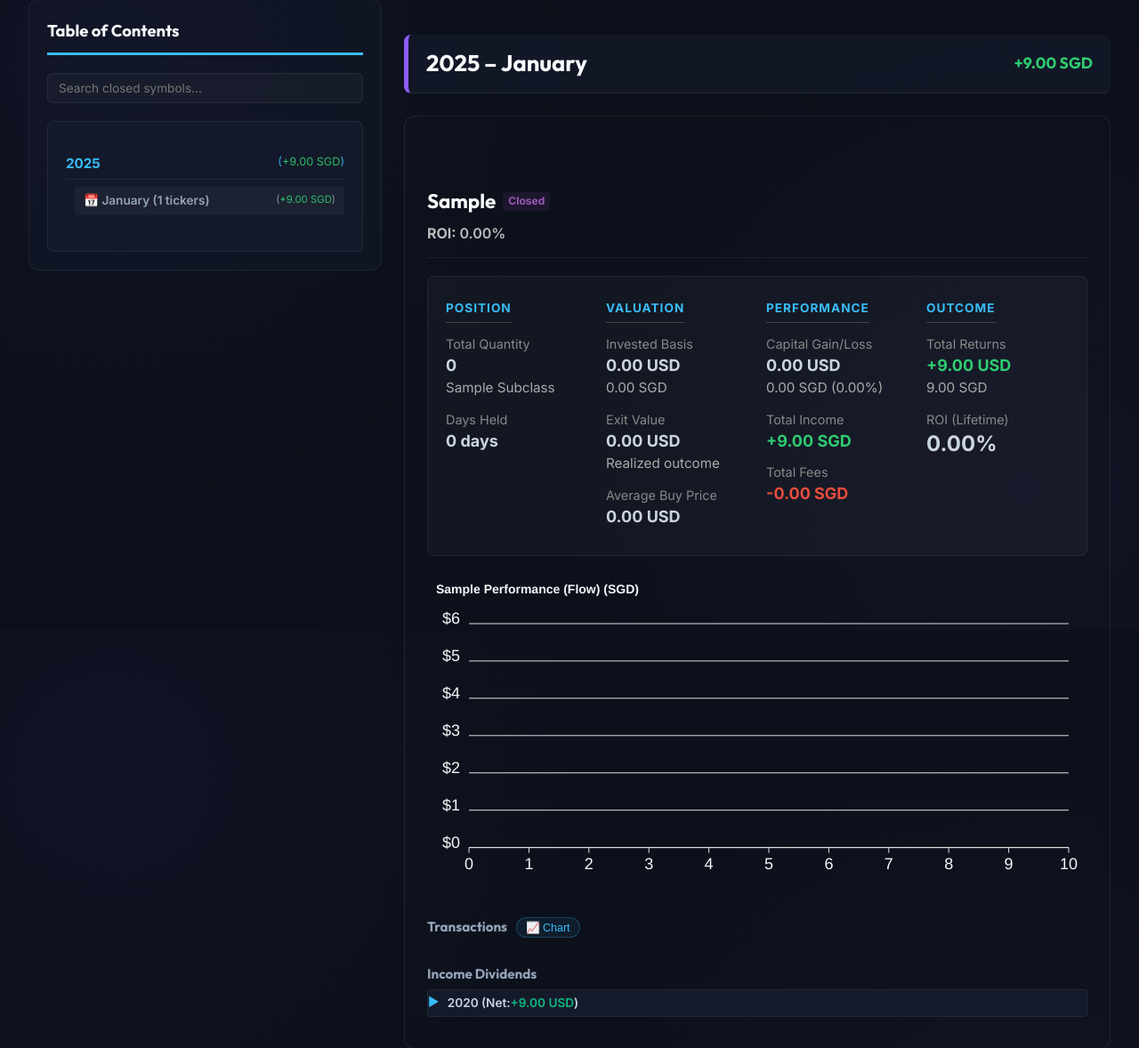
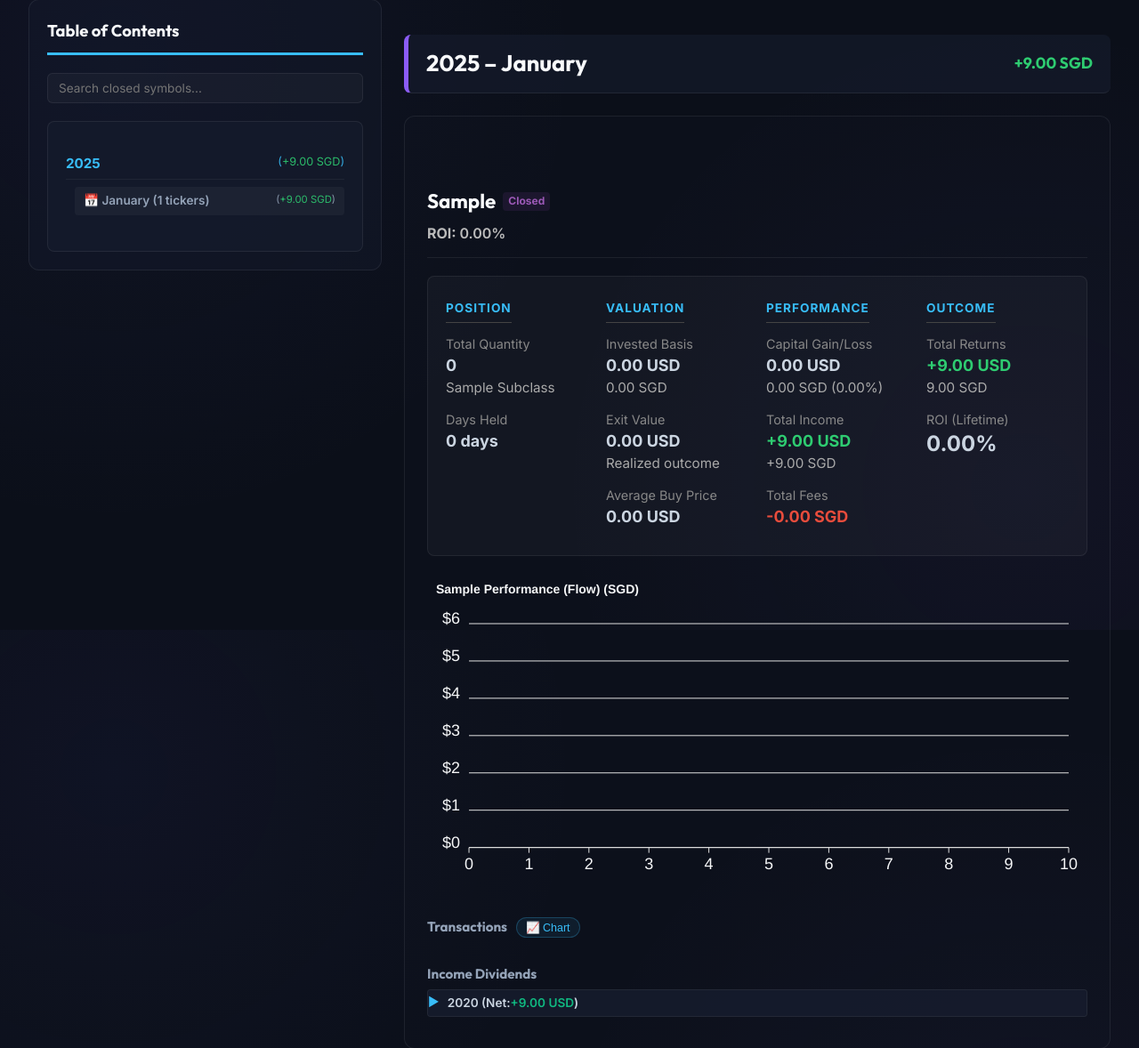
Before and after one commit to SkyStrike/portfolio-manager, a FastAPI app: page /closed in a window 1280 px wide. Shown: the part 92-1270 px from the top of the page at 89% size. Run offline with FastAPI, Linux system fonts and the light colour scheme; tables that the repository leaves empty hold one stand-in row (values such as "Sample post").

Commit message:
feat: display native currency and SGD for Total Income on ticker cards

```diff
--- a/templates/spa/active_holdings.html
+++ b/templates/spa/active_holdings.html
@@ -897,7 +897,13 @@
                                         </div>
                                         <div class="stat-item">
                                             <span class="stat-label">Total Income</span>
-                                            <span class="stat-value pos-val" v-text="'+' + formatCommas(p.sgd_metrics.income_sgd) + ' SGD'"></span>
+                                            <template v-if="p.currency !== 'SGD'">
+                                                <span class="stat-value pos-val" v-text="'+' + formatCommas(p.metrics.dividends_net) + ' ' + p.currency"></span>
+                                                <span class="stat-subvalue pos-val" v-text="'+' + formatCommas(p.sgd_metrics.income_sgd) + ' SGD'"></span>
+                                            </template>
+                                            <template v-else>
+                                                <span class="stat-value pos-val" v-text="'+' + formatCommas(p.sgd_metrics.income_sgd) + ' SGD'"></span>
+                                            </template>
                                         </div>
                                     </div>
                                     <!-- Outcome Column -->
--- a/templates/spa/closed_positions.html
+++ b/templates/spa/closed_positions.html
@@ -107,7 +107,13 @@
                                         </div>
                                         <div class="stat-item">
                                             <span class="stat-label">Total Income</span>
-                                            <span class="stat-value pos-val" v-text="'+' + formatCommas(p.sgd_metrics.income_sgd) + ' SGD'"></span>
+                                            <template v-if="p.currency !== 'SGD'">
+                                                <span class="stat-value pos-val" v-text="'+' + formatCommas(p.metrics.dividends_net) + ' ' + p.currency"></span>
+                                                <span class="stat-subvalue pos-val" v-text="'+' + formatCommas(p.sgd_metrics.income_sgd) + ' SGD'"></span>
+                                            </template>
+                                            <template v-else>
+                                                <span class="stat-value pos-val" v-text="'+' + formatCommas(p.sgd_metrics.income_sgd) + ' SGD'"></span>
+                                            </template>
                                         </div>
                                         <div class="stat-item">
                                             <span class="stat-label">Total Fees</span>
```
